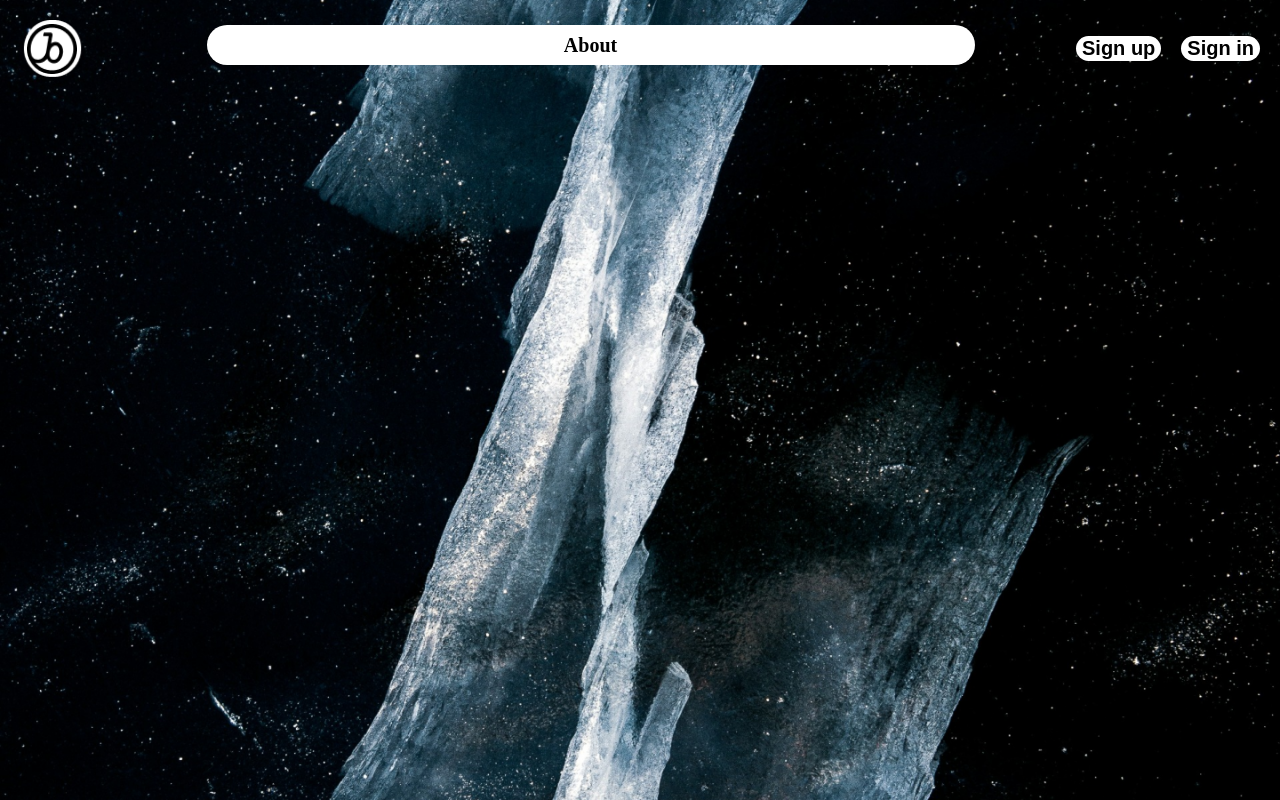
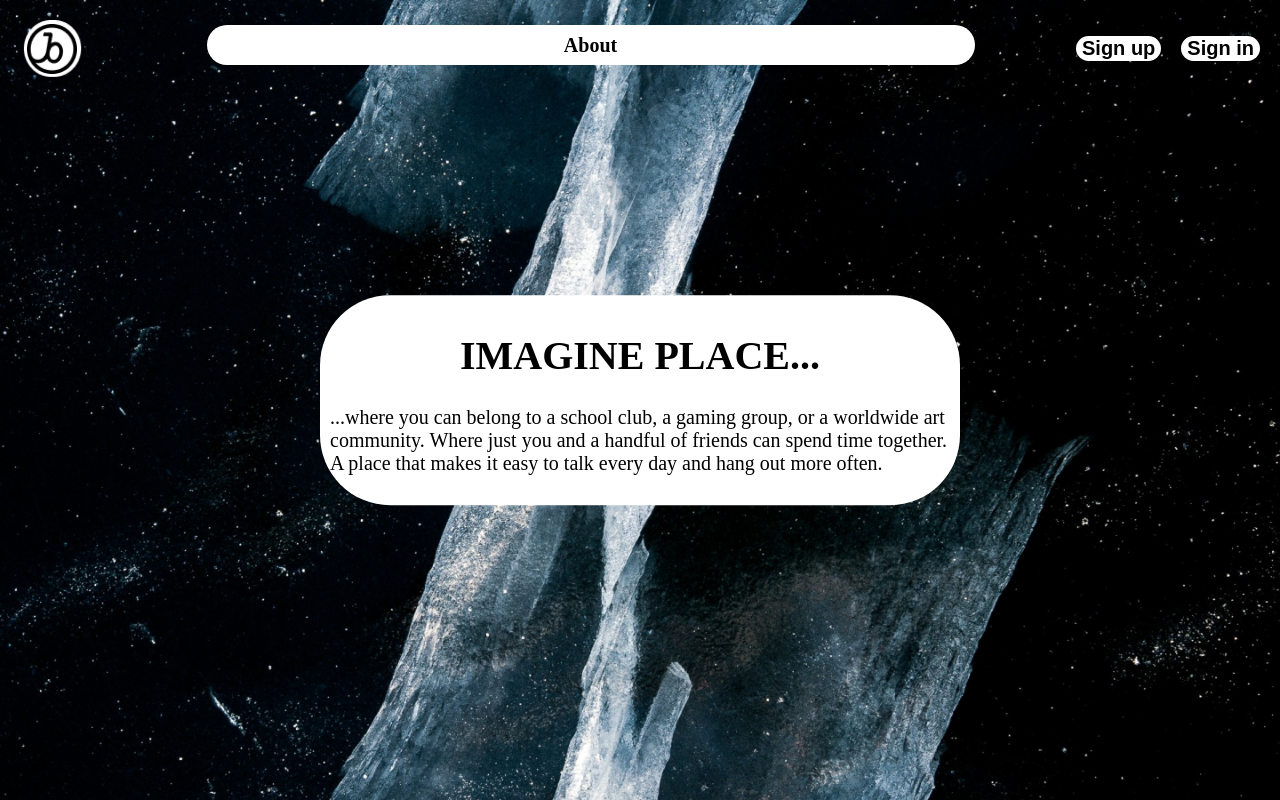
Before and after one commit to peacezaza/ChatRoom, a React (Create React App) app in the folder client/: page / in a window 1280 px wide. Built offline with nearby package versions, Linux system fonts and the light colour scheme.

Commit message:
front end add some detail on home page

```diff
--- /dev/null
+++ b/client/src/pages/HomePage.css
@@ -0,0 +1,14 @@
+.white-text-box{
+    background: #ffffff;
+    position: absolute;
+    font-size: 20px;
+    border-radius: 70px;
+    padding: 10px;
+    top: 50%;
+    left: 50%;
+    transform: translate(-50%,-50%);
+}
+
+.centerText{
+    text-align: center;
+}
--- a/client/src/pages/HomePage.js
+++ b/client/src/pages/HomePage.js
@@ -1,6 +1,6 @@
 import SignIn from './SignIn'
 import { Outlet, Link } from "react-router-dom";
-
+import HomePage from './HomePage.css'
 
 function App(){
     const divStyle = {
@@ -23,7 +23,7 @@ function App(){
         marginTop: '25px',
     };
     const buttonStyle = {
-        backgroundColor: 'white',
+        backgroundColor: '#ffffff',
         border: 'none',
         color: 'black',
         fontSize: '20px',
@@ -44,8 +44,8 @@ function App(){
     };
     const handleCrickUp = (event) => {
         event.target.style.backgroundColor = 'white'; // When Crick
+    };
 
-    };
     return (
         <div style={divStyle}>
             <div style={{display: 'flex', justifyContent: 'space-between'}}>
@@ -54,11 +54,19 @@ function App(){
                 <h1 style={textStyle}>About</h1>
 
                 <div style={{marginTop: '4.5vh', justifyContent: 'space-between'}}>
-                    <Link  to = {'/signup'}><input type="submit" value={"Sign up"} style={buttonStyle} onMouseEnter={handleHover} onMouseLeave={handleLeave} onMouseDown={handleCrickDown} onMouseUp={handleCrickUp} /></Link>
-                    <Link  to = {'/signin'}><input type="submit" value={"Sign in"} style={buttonStyle} onMouseEnter={handleHover} onMouseLeave={handleLeave} onMouseDown={handleCrickDown} onMouseUp={handleCrickUp} /></Link>
+                    <Link to={'/signup'}><input type="submit" value={"Sign up"} style={buttonStyle} onMouseEnter={handleHover} onMouseLeave={handleLeave} onMouseDown={handleCrickDown} onMouseUp={handleCrickUp} /></Link>
+                    <Link to={'/signin'}><input type="submit" value={"Sign in"} style={buttonStyle} onMouseEnter={handleHover} onMouseLeave={handleLeave} onMouseDown={handleCrickDown} onMouseUp={handleCrickUp} /></Link>
                 </div>
+            </div>
+
+            <div className="white-text-box">
+                <h1 className='centerText'>IMAGINE PLACE...</h1>
+                <p>...where you can belong to a school club, a gaming group, or a worldwide art community.
+                    Where just you and a handful of friends can spend time together. A place that makes it easy
+                    to talk every day and hang out more often.</p>
             </div>
         </div>
     )
 }
+
 export default App;
```
